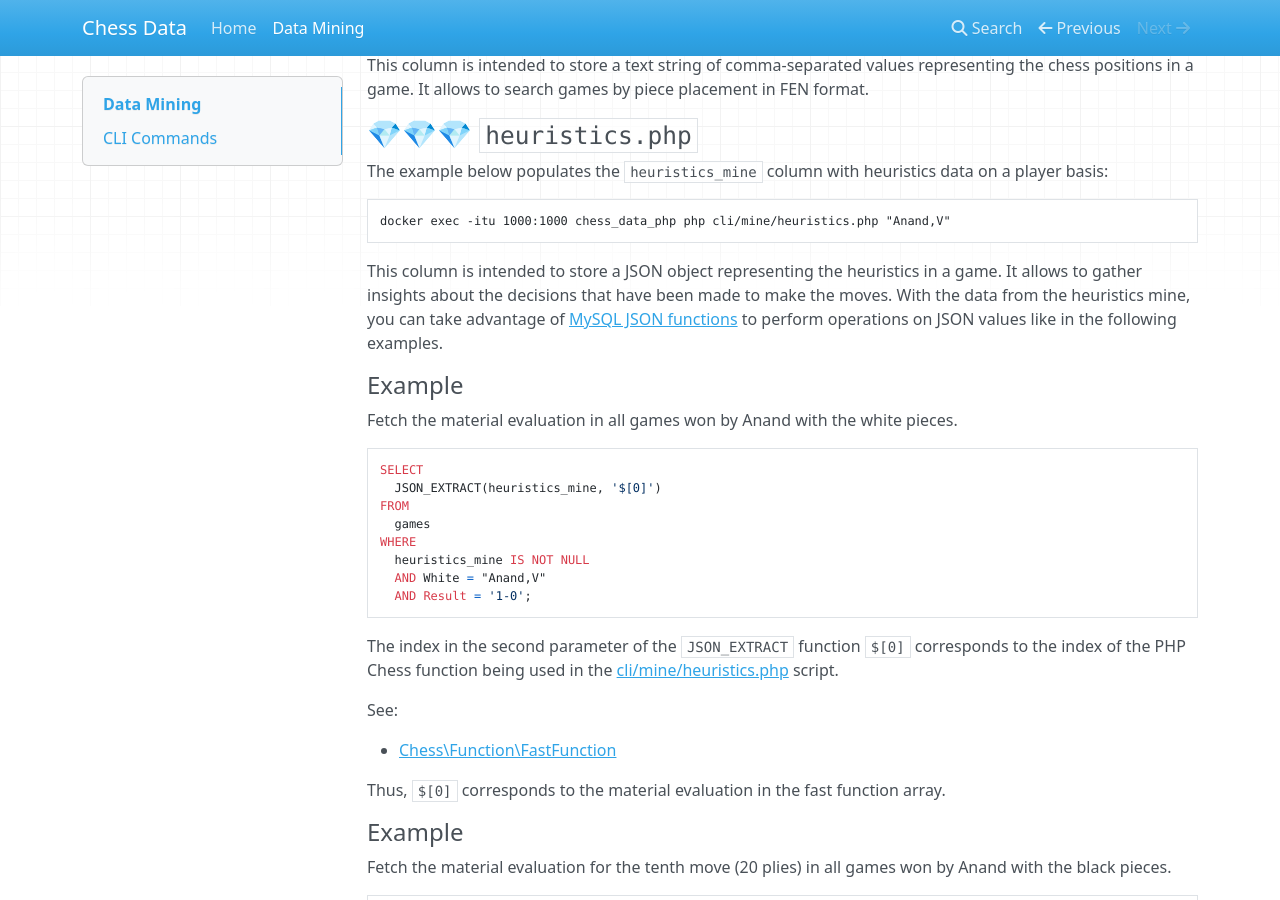
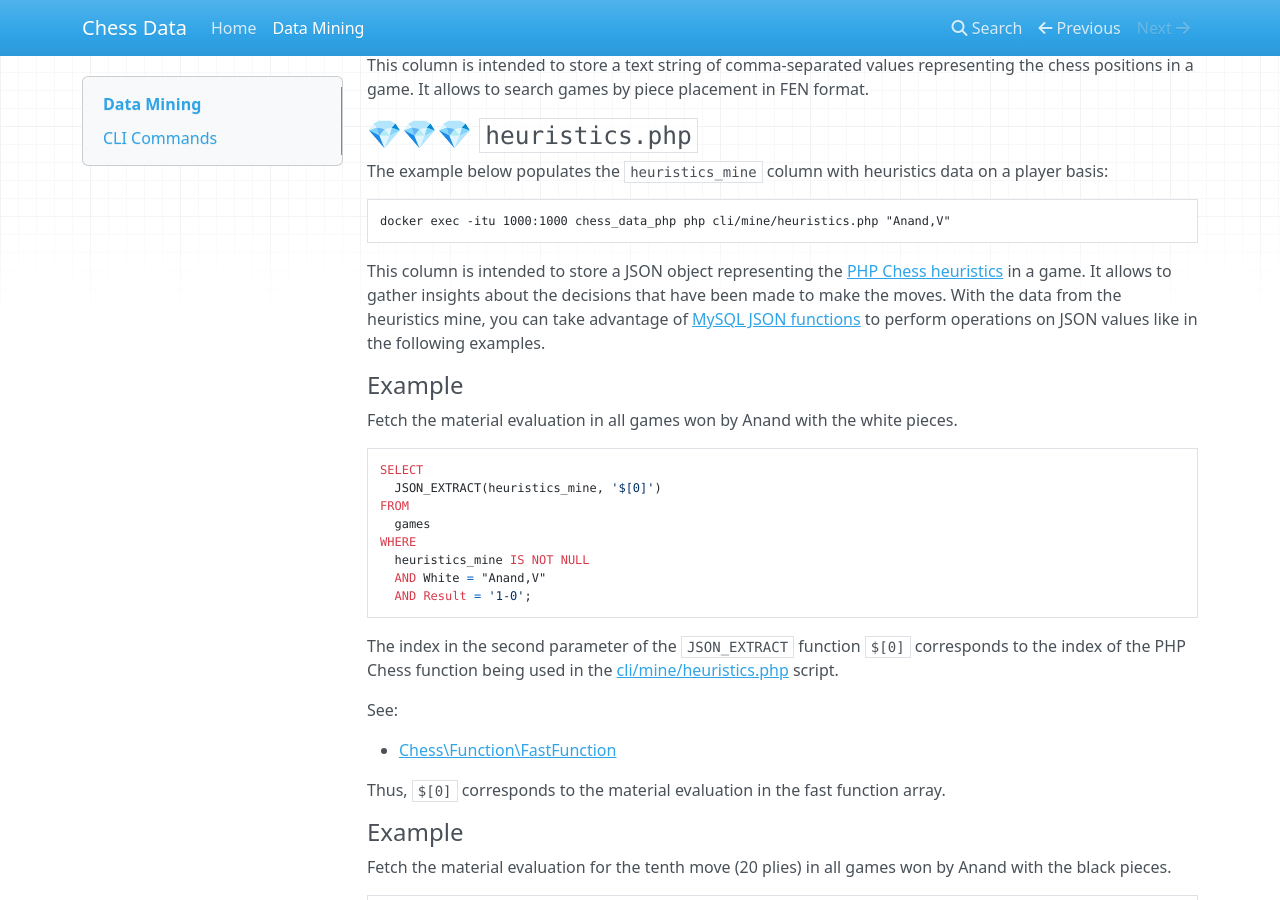
Before and after one commit to chesslablab/chess-data, an MkDocs documentation site: the page built from docs/data-mining.md, in a window 1280 px wide and 900 px high, scrolled down 641 px. Built offline with MkDocs 1.6.1, drawn with Linux system fonts in a browser that asks for light colours; nearby versions of some CDN libraries.

Commit message:
Added link to PHP Chess heuristics

````diff
--- a/docs/data-mining.md
+++ b/docs/data-mining.md
@@ -32,7 +32,7 @@ The example below populates the `heuristics_mine` column with heuristics data on
 docker exec -itu 1000:1000 chess_data_php php cli/mine/heuristics.php "Anand,V"
 ```
 
-This column is intended to store a JSON object representing the heuristics in a game. It allows to gather insights about the decisions that have been made to make the moves. With the data from the heuristics mine, you can take advantage of [MySQL JSON functions](https://dev.mysql.com/doc/refman/8.0/en/json-functions.html) to perform operations on JSON values like in the following examples.
+This column is intended to store a JSON object representing the [PHP Chess heuristics](https://chesslablab.github.io/php-chess/heuristics/) in a game. It allows to gather insights about the decisions that have been made to make the moves. With the data from the heuristics mine, you can take advantage of [MySQL JSON functions](https://dev.mysql.com/doc/refman/8.0/en/json-functions.html) to perform operations on JSON values like in the following examples.
 
 #### Example
 
````
